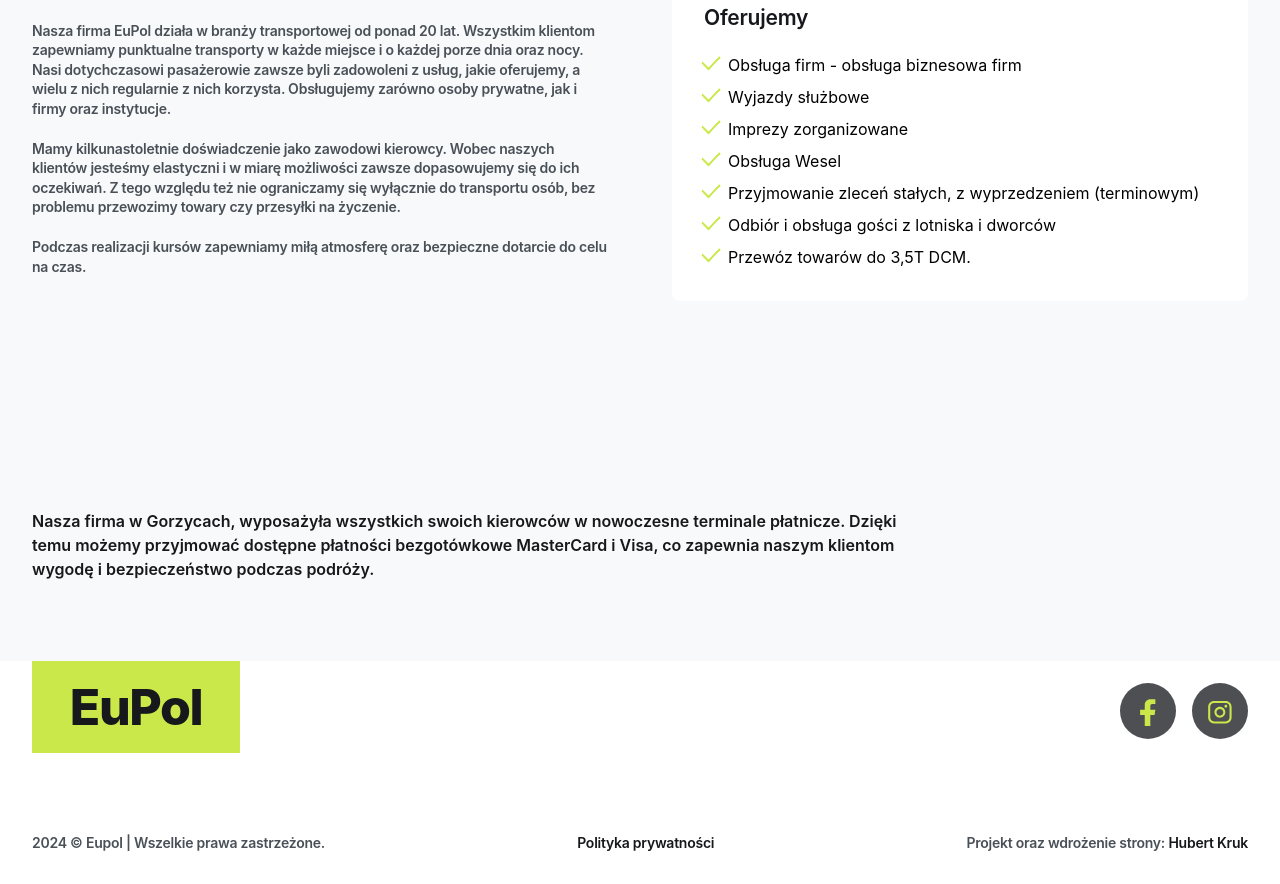
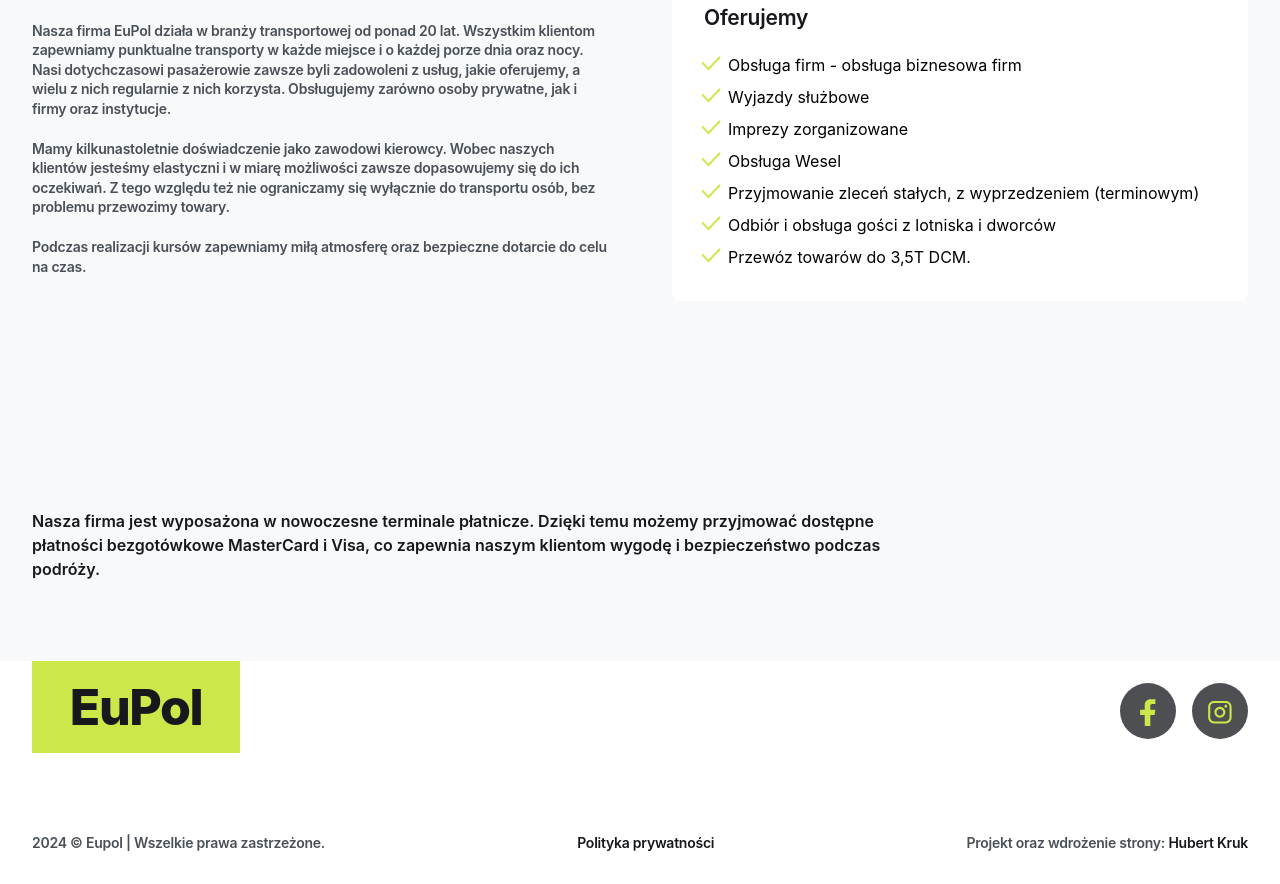
Before and after one commit to delalegion/eupol, a SvelteKit app: page /oferta in a window 1280 px wide. Shown: the part 1080-1964 px from the top of the page. Built offline with nearby package versions, Linux system fonts and the light colour scheme.

Commit message:
Modify text

```diff
--- a/src/components/parts/about.svelte
+++ b/src/components/parts/about.svelte
@@ -84,7 +84,7 @@
 						<h3 class="text-dark-50 font-semibold text-h4 lg:text-h3" id="about-title">O nas</h3>
 					</div>
 					<div class="flex flex-col gap-6">
-						<h4 class="font-semibold text-p1 lg:text-h4 text-dark-50" id="about-p-1">Firma EuPol powstała 1 stycznia lutego 2006 roku w Gorzycach. Od samego początku celem nadrzędnym firmy było zadowolenie naszych Klientów. Dlatego oferujemy niezawodne , zawsze skuteczne rozwiązania w zakresie transportu osób i towarów. Zakresem  działania obejmujemy realizację zleceń transportowych flotą własną jak i naszych podwykonawców na terenie Europy. Posiadamy licencję na wykonywanie transportu krajowego i międzynarodowego w przewozie osób i towarów do 3.5 DMC.</h4>
+						<h4 class="font-semibold text-p1 lg:text-h4 text-dark-50" id="about-p-1">Firma EuPol powstała 1 stycznia lutego 2006 roku w Gorzycach. Od samego początku celem nadrzędnym firmy było zadowolenie naszych Klientów. Dlatego oferujemy niezawodne , zawsze skuteczne rozwiązania w zakresie transportu osób i towarów. Zakresem  działania obejmujemy realizację zleceń transportowych flotą własną jak i naszych podwykonawców na terenie kraju i Europy. Posiadamy licencję na wykonywanie transportu krajowego i międzynarodowego w przewozie osób i towarów do 3.5 DMC.</h4>
 						<h5 class="text-dark-150 text-h5 font-semibold uppercase" id="about-p-2">Zatrudniamy wykwalifikowaną kadrę kierowców , dzięki czemu zapewniamy profesjonalną obsługę naszych Klientów.</h5>
 						<p class="text-dark-50 text-p2 lg:text-p1 font-semibold" id="about-p-3">W strategię rozwoju EuPol wpisane jest ciągłe doskonalenie i regularna wymiana floty oraz dopasowanie jej do potrzeb naszych Klientów.</p>
 					</div>
--- a/src/routes/oferta/+page.svelte
+++ b/src/routes/oferta/+page.svelte
@@ -164,7 +164,7 @@
 						Nasza firma EuPol działa w branży transportowej od ponad 20 lat. Wszystkim klientom zapewniamy punktualne transporty w każde miejsce i o każdej porze dnia oraz nocy. Nasi dotychczasowi pasażerowie zawsze byli zadowoleni z usług, jakie oferujemy, a wielu z nich regularnie z nich korzysta. Obsługujemy zarówno osoby prywatne, jak i firmy oraz instytucje.
 					</p>
 					<p class="text-p2 font-semibold text-dark-150 off-p">
-						Mamy kilkunastoletnie doświadczenie jako zawodowi kierowcy. Wobec naszych klientów jesteśmy elastyczni i w miarę możliwości zawsze dopasowujemy się do ich oczekiwań. Z tego względu też nie ograniczamy się wyłącznie do transportu osób, bez problemu przewozimy towary czy przesyłki na życzenie.
+						Mamy kilkunastoletnie doświadczenie jako zawodowi kierowcy. Wobec naszych klientów jesteśmy elastyczni i w miarę możliwości zawsze dopasowujemy się do ich oczekiwań. Z tego względu też nie ograniczamy się wyłącznie do transportu osób, bez problemu przewozimy towary.
 					</p>
 					<p class="text-p2 font-semibold text-dark-150 off-p">
 						Podczas realizacji kursów zapewniamy miłą atmosferę oraz bezpieczne dotarcie do celu na czas.
@@ -197,7 +197,7 @@
 	<div class="mx-auto max-w-screen-xl gap-12 md:gap-16 lg:gap-20 flex flex-col px-4 sm:px-8">
 		<div class="grid grid-cols-6 md:grid-cols-12 gap-8 md:gap-12 lg:gap-16">
 			<div class="col-span-6 md:col-span-9">
-				<h4 class="font-primary font-semibold text-dark-50" id="payments-title">Nasza firma w Gorzycach, wyposażyła wszystkich swoich kierowców w nowoczesne terminale płatnicze. Dzięki temu możemy przyjmować  dostępne  płatności bezgotówkowe MasterCard i Visa, co zapewnia naszym klientom wygodę i bezpieczeństwo podczas podróży.</h4>
+				<h4 class="font-primary font-semibold text-dark-50" id="payments-title">Nasza firma jest wyposażona w nowoczesne terminale płatnicze. Dzięki temu możemy przyjmować  dostępne płatności bezgotówkowe MasterCard i Visa, co zapewnia naszym klientom wygodę i bezpieczeństwo podczas podróży.</h4>
 			</div>
 			<div class="col-span-6 md:col-span-3">
 				<enhanced:img src={Payments} alt="Payments image" />
```
